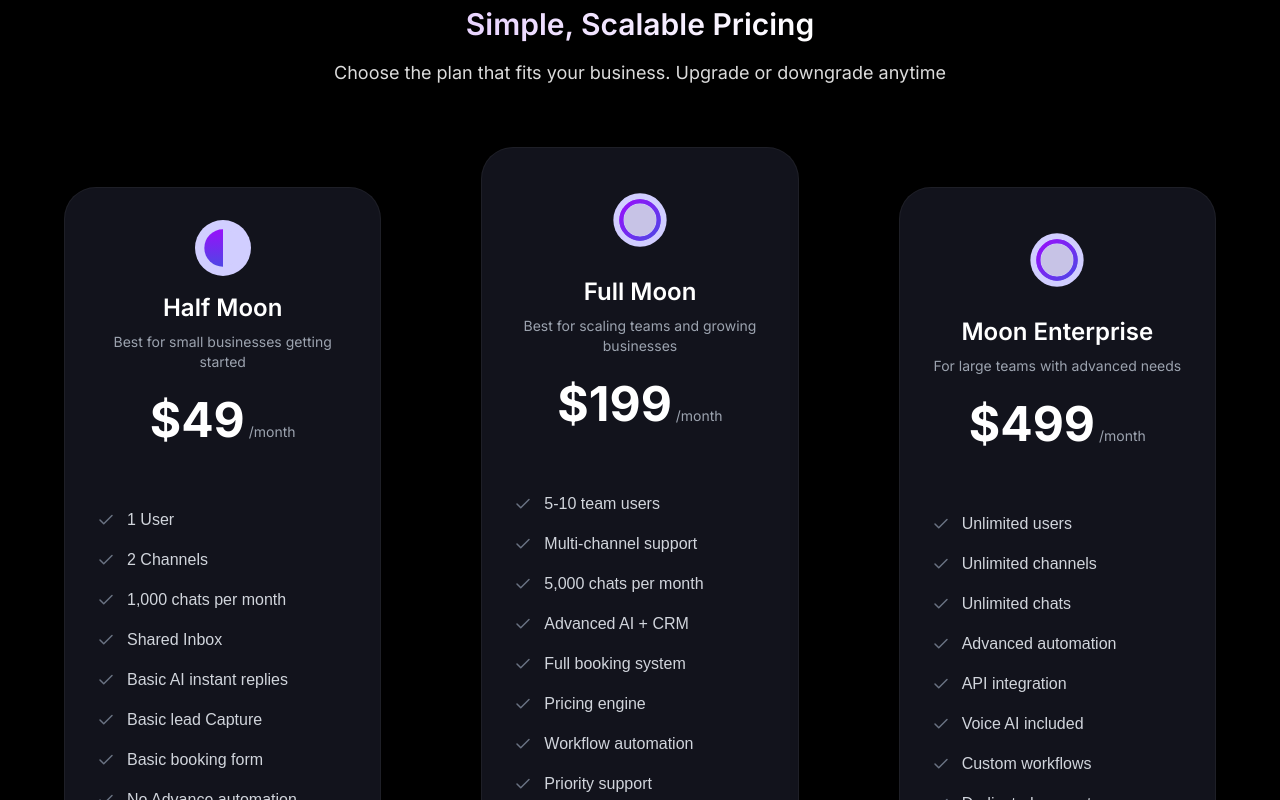
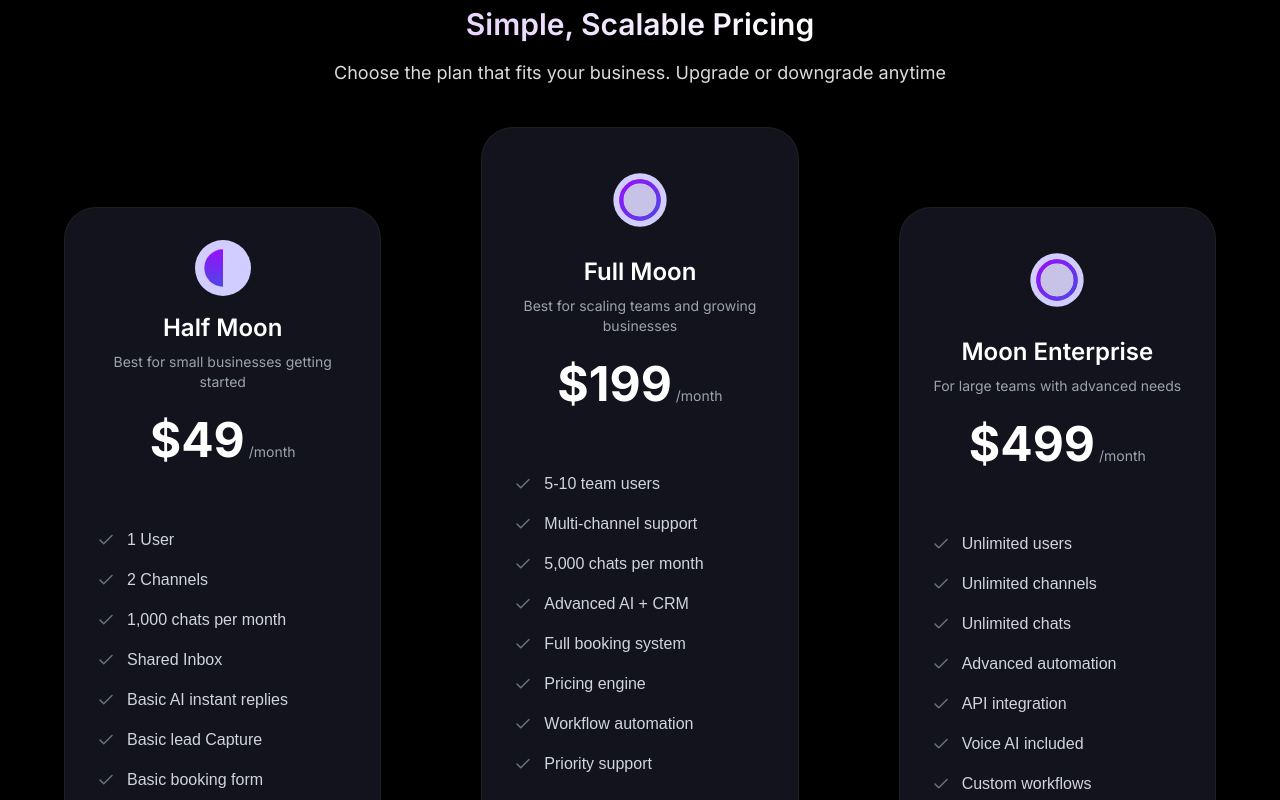
Before and after one commit to morshedsajid26/TUGATAI-LandingPage, a Next.js app in the folder tugatai-landing-page/: page / in a window 1280 px wide. Shown: the part 3020-3820 px from the top of the page. Built offline with nearby package versions, Linux system fonts and the light colour scheme.

Commit message:
pricing updated

```diff
--- a/tugatai-landing-page/src/app/component/(landing page)/Pricing.jsx
+++ b/tugatai-landing-page/src/app/component/(landing page)/Pricing.jsx
@@ -133,7 +133,7 @@ const Pricing = () => {
           subtitleText={`Choose the plan that fits your business. Upgrade or downgrade anytime`}
         />
 
-        <div className="grid grid-cols-1 md:grid-cols-3 gap-25 mt-25  mx-auto">
+        <div className="grid grid-cols-1 md:grid-cols-3 gap-25 mt-30  mx-auto">
           {pricingPlans.map((plan, idx) => (
             <motion.div
               key={idx}
@@ -143,7 +143,7 @@ const Pricing = () => {
               transition={{ duration: 0.6, delay: idx * 0.15 }}
               className={`group relative flex flex-col px-8 py-8 rounded-4xl bg-[#12131C] border transition-all duration-500 hover:bg-gradient-to-r from-[#9810FA]/35  to-[#AD46FF]/35 hover:border-[#9810FA]/90 hover:shadow-[0_0_40px_rgba(173,70,255,0.2)] hover:-translate-y-10 cursor-pointer border-white/5 ${
                 idx === 1
-                  ? "z-10 md:-mt-10"
+                  ? "z-10 md:-mt-20"
                   : "border-white/5 z-0"
               }`}
             >
```
